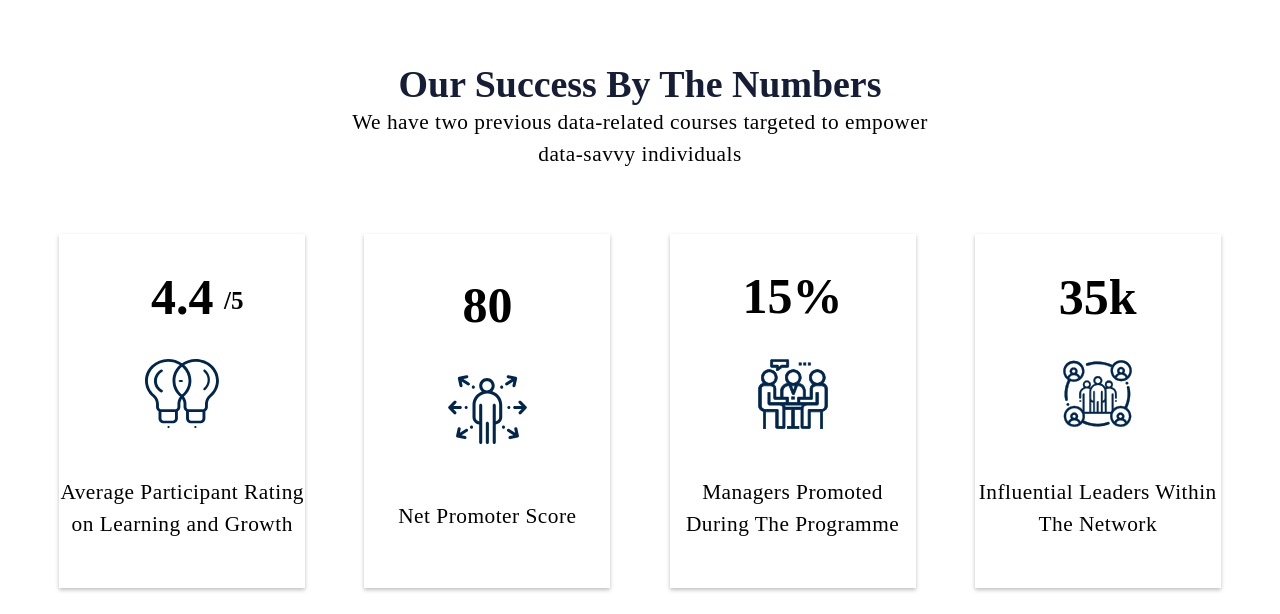
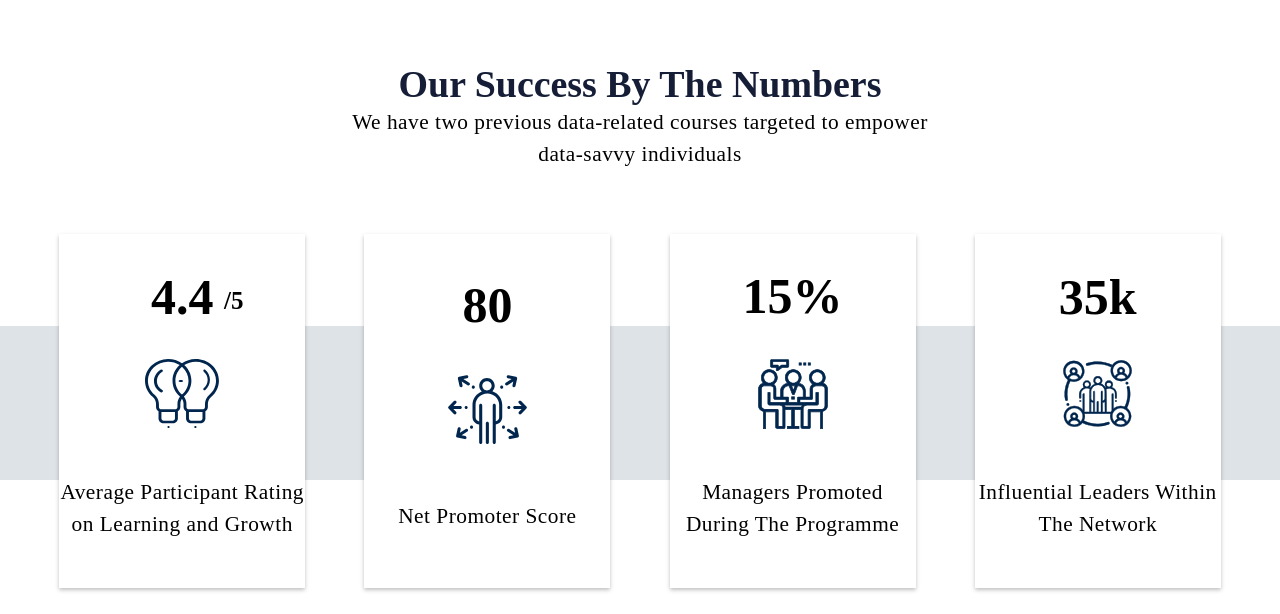
Before and after one commit to GransonO/DSXL-Data-Science, a website: page index.html in a window 1280 px wide. Shown: the part 5096-5710 px from the top of the page. Drawn offline with Linux system fonts and the light colour scheme; a small style sheet from the web is missing.

Commit message:
add background with low zindex

```diff
--- a/css/styles.css
+++ b/css/styles.css
@@ -184,10 +184,24 @@
 /* Fouth Section End */
 
 /* Success Section Begining */
+.section-sucsess {
+  position: relative;
+}
 
 .section-sucsess__cards-container {
   display: flex;
   justify-content: space-evenly;
+}
+
+.section-sucsess__cards-bg {
+  position: absolute;
+  height: 154px;
+  width: 100%;
+  left: 0px;
+  top: 264px;
+  z-index: -10;
+
+  background: #dee3e8;
 }
 
 .section-sucsess__cards {
--- a/index.html
+++ b/index.html
@@ -220,6 +220,7 @@
 
       <!-- Beginning Success section -->
       <section class="section-sucsess">
+        <div class="section-sucsess__cards-bg"></div>
         <div class="container">
           <div class="align-center u-margintop-big">
             <div class="fourth-section__top">
```
